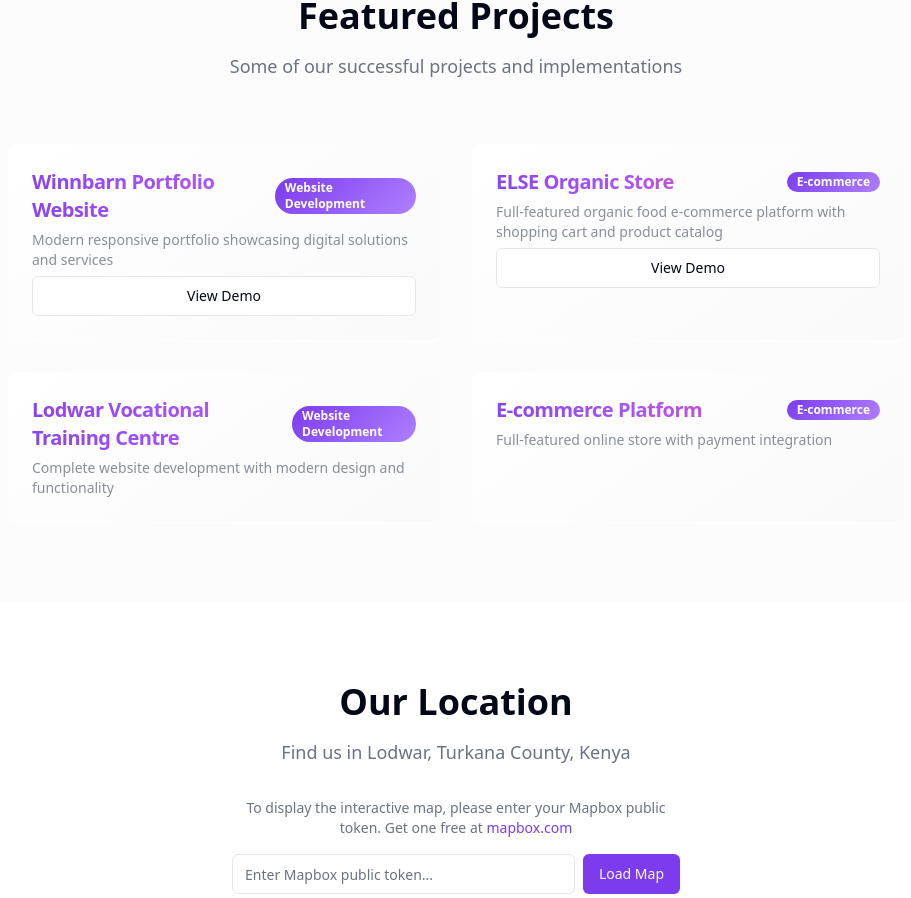
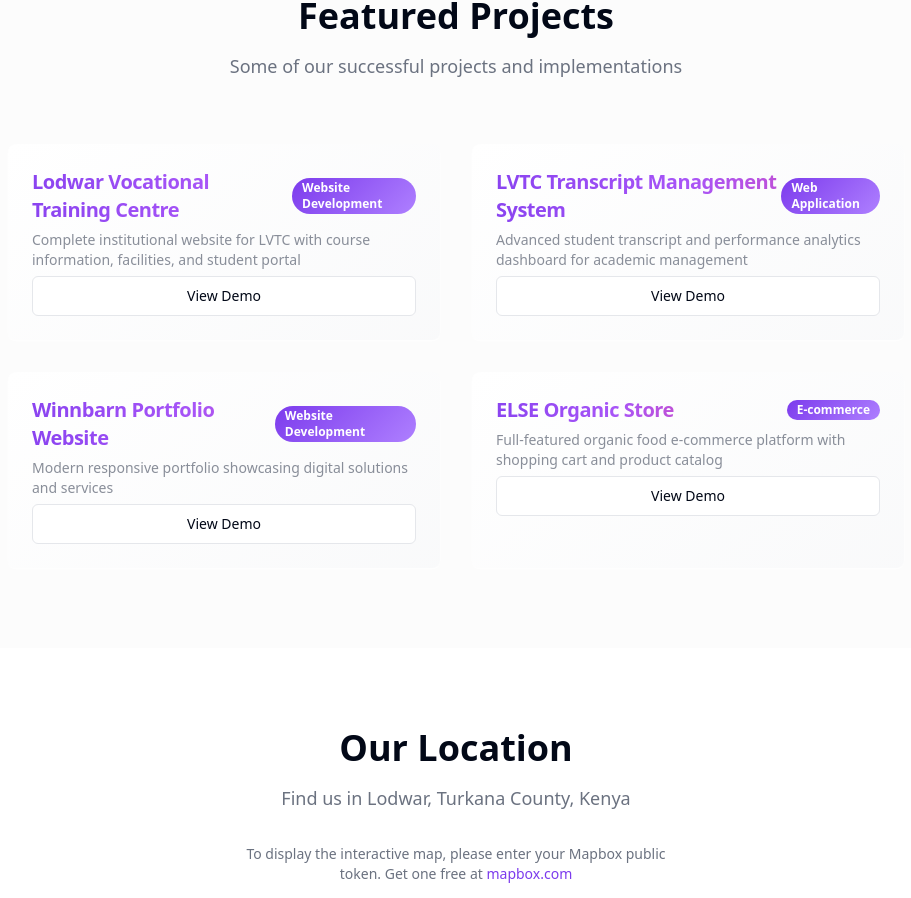
Before and after one commit to Winnie-Cheruiyot/winnbarn-digital-forge, a React (Vite) app: page / in a window 1280 px wide. Shown: the part 1364-2262 px from the top of the page, without its empty margins (184-1095 px from the left). Built offline with nearby package versions, Linux system fonts and the light colour scheme.

Commit message:
Add demos to projects
Add two demo projects to the projects section.

```diff
--- a/src/pages/Index.tsx
+++ b/src/pages/Index.tsx
@@ -80,6 +80,18 @@ const Index = () => {
 
   const projects = [
     {
+      title: "Lodwar Vocational Training Centre",
+      description: "Complete institutional website for LVTC with course information, facilities, and student portal",
+      type: "Website Development",
+      url: "https://lodwarvtc.netlify.app/"
+    },
+    {
+      title: "LVTC Transcript Management System",
+      description: "Advanced student transcript and performance analytics dashboard for academic management",
+      type: "Web Application",
+      url: "https://lvtc-transcript-system.netlify.app/"
+    },
+    {
       title: "Winnbarn Portfolio Website",
       description: "Modern responsive portfolio showcasing digital solutions and services",
       type: "Website Development",
@@ -90,16 +102,6 @@ const Index = () => {
       description: "Full-featured organic food e-commerce platform with shopping cart and product catalog",
       type: "E-commerce",
       url: "https://else-organic.netlify.app/"
-    },
-    {
-      title: "Lodwar Vocational Training Centre",
-      description: "Complete website development with modern design and functionality",
-      type: "Website Development"
-    },
-    {
-      title: "E-commerce Platform",
-      description: "Full-featured online store with payment integration",
-      type: "E-commerce"
     }
   ];
 
```
